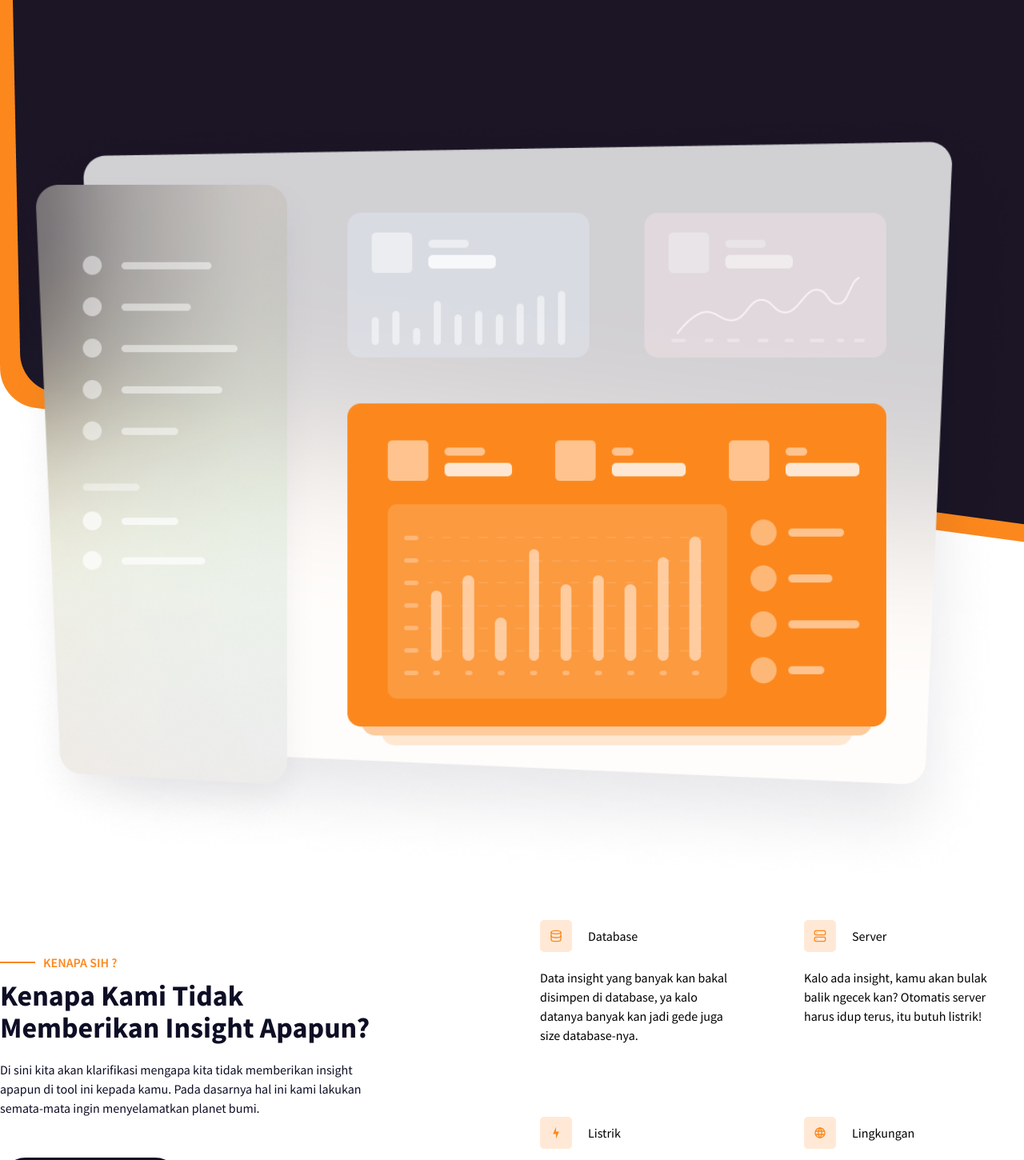
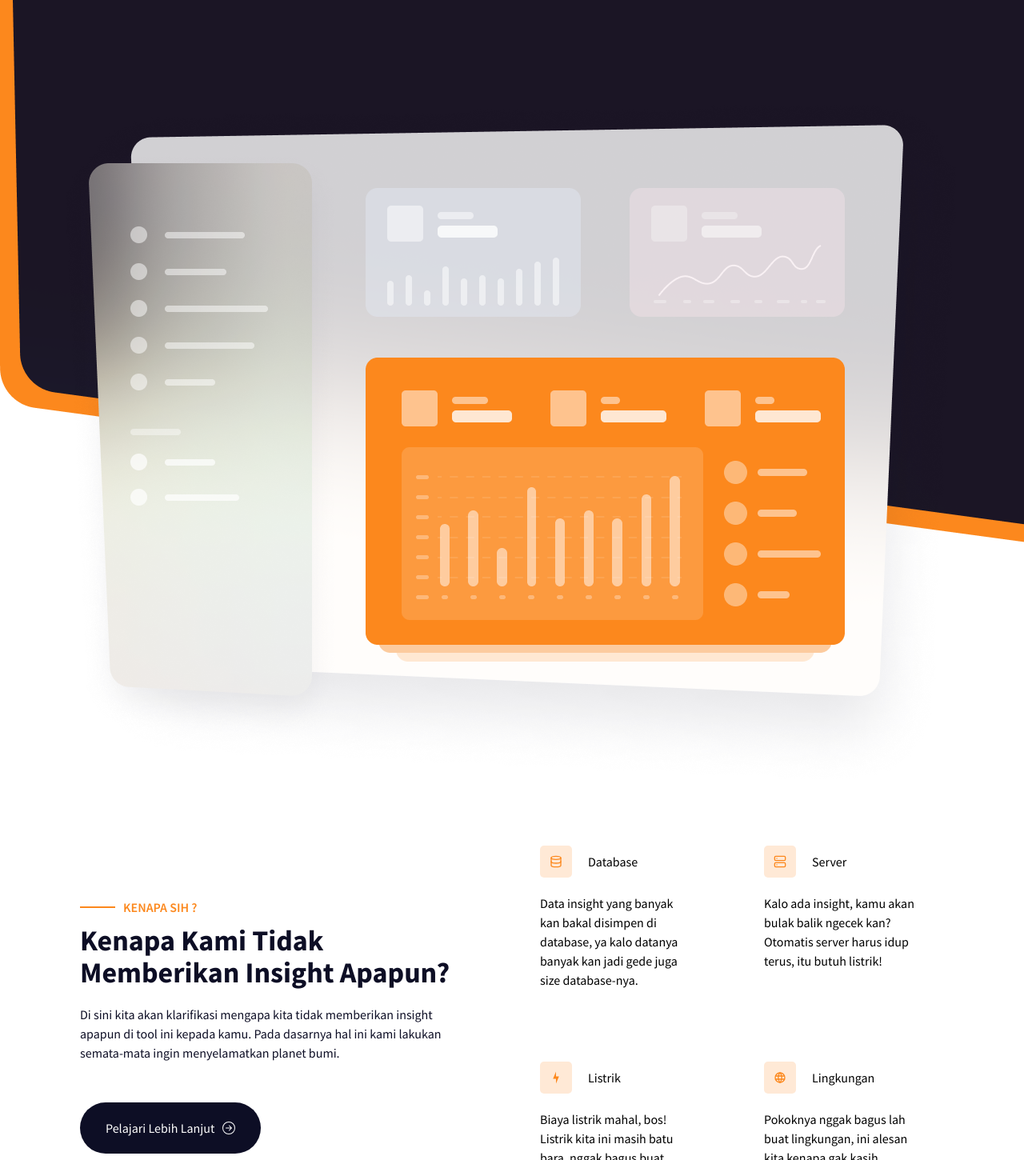
Before and after one commit to SubhanHakim/MSTSKP-Social-Media-Tool, a React (Create React App) app: page / in a window 1280 px wide. Shown: the part 680-2130 px from the top of the page at 80% size. Built offline with nearby package versions, Linux system fonts and the light colour scheme.

Commit message:
fix and new section

```diff
--- a/src/components/Hero.js
+++ b/src/components/Hero.js
@@ -1,7 +1,7 @@
 import React from "react";
 import Content from "../pages/Content";
 // import image
-import heroSection from "../assets/sosmed/hero-img.png";
+
 // import NoBgButton from "./button/NoBgButton";
 import Insight from "../pages/Insight.";
 import NoInsight from "../pages/NoInsight";
@@ -10,16 +10,12 @@ import Tool from "../pages/Tool";
 function Hero() {
   return (
     <div>
-      <div className="">
+      <div className="relative">
         <Content />
-        {/* <BgHero /> */}
-        <div className="mt-36 relative">
-          <img src={heroSection} className="w-full" alt="heroImage" />
-        </div>
         <Insight />
         <NoInsight />
+        <Tool />
       </div>
-      <Tool />
     </div>
   );
 }
--- a/src/pages/Content.js
+++ b/src/pages/Content.js
@@ -2,6 +2,7 @@ import React from "react";
 import PrimaryButton from "../components/button/PrimaryButton";
 import ImgSosmed from "../components/background/ImgSosmed";
 import { AiOutlinePlayCircle } from "react-icons/ai";
+import heroSection from "../assets/sosmed/hero-img.png";
 
 function Content() {
   return (
@@ -19,6 +20,9 @@ function Content() {
         </div>
         <ImgSosmed />
       </div>
+      <div className="flex justify-center mt-32">
+        <img src={heroSection} className="" alt="heroImage" />
+      </div>
     </div>
   );
 }
--- a/src/pages/Insight..js
+++ b/src/pages/Insight..js
@@ -5,7 +5,7 @@ import { InsightData } from "../data/InsightData";
 
 function Insight() {
   return (
-    <div>
+    <div className="container px-[100px] py-8 mx-auto h-screen">
       <div className="text-black grid grid-cols-2 items-center justify-center">
         <div className="w-[475px]">
           <div className="flex items-center gap-x-[10px] mb-[10px]">
--- a/src/pages/NoInsight.js
+++ b/src/pages/NoInsight.js
@@ -3,7 +3,7 @@ import { DescData, DescDataCard } from "../data/DescData";
 
 function NoInsight() {
   return (
-    <div className="mt-52 h-screen">
+    <div className="h-screen container px-[100px] py-8 mx-auto">
       <div className="flex justify-center text-center">
         {DescData.map((item, index) => {
           return (
--- a/src/pages/Tool.js
+++ b/src/pages/Tool.js
@@ -1,9 +1,20 @@
 import React from "react";
+// import bg3 from "../assets/bg3.png";
 
 function Tool() {
   return (
-    <div className="bg-hero-pattern h-screen w-full left-0 right-0">
-      <div></div>
+    <div className="bg-bg-pattern mt-[100px] relative bg-no-repeat h-screen w-full left-0">
+      <div className="container px-[100px] py-8 mx-auto absolute top-1/4">
+        <div>
+          <div className="flex items-center gap-x-4">
+            <div className="w-[45px] h-[2px] bg-white"></div>
+            <p className="uppercase text-white">Alternatives</p>
+          </div>
+          <div>
+            <h3>Karena Tool Kita Ini Nggak Ada Apa-Apnya, Inilah Alternatifnya!</h3>
+          </div>
+        </div>
+      </div>
     </div>
   );
 }
--- a/tailwind.config.js
+++ b/tailwind.config.js
@@ -6,7 +6,7 @@ module.exports = {
         "bg-color": "rgba(255, 255, 255, 0.08)",
       },
       backgroundImage: {
-        "hero-pattern": "url('./assets/bg3.png')",
+        "bg-pattern": "url('./assets/bg3.png')",
         "bg-primary": "url('./assets/bg.png')",
       },
     },
```
